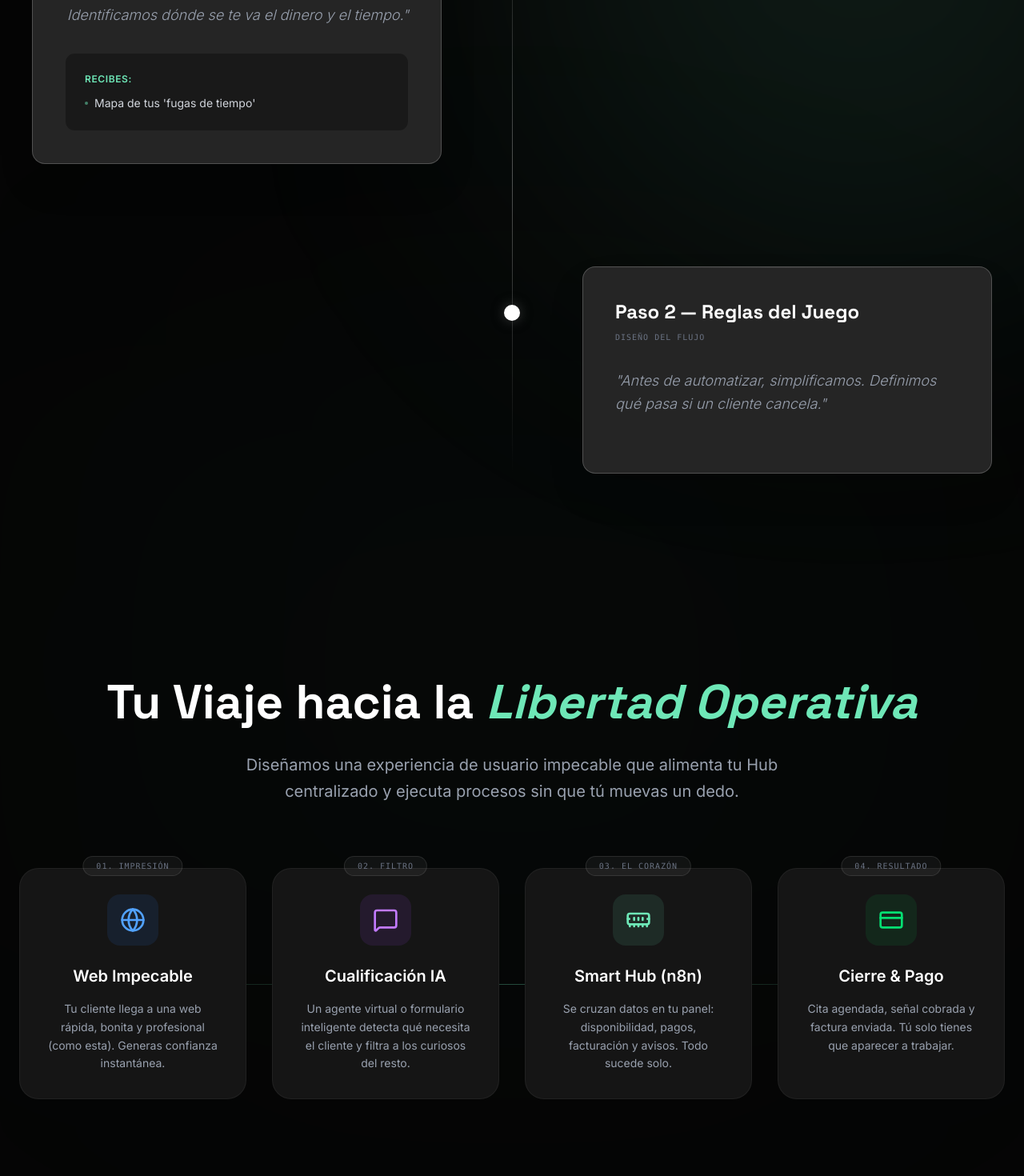
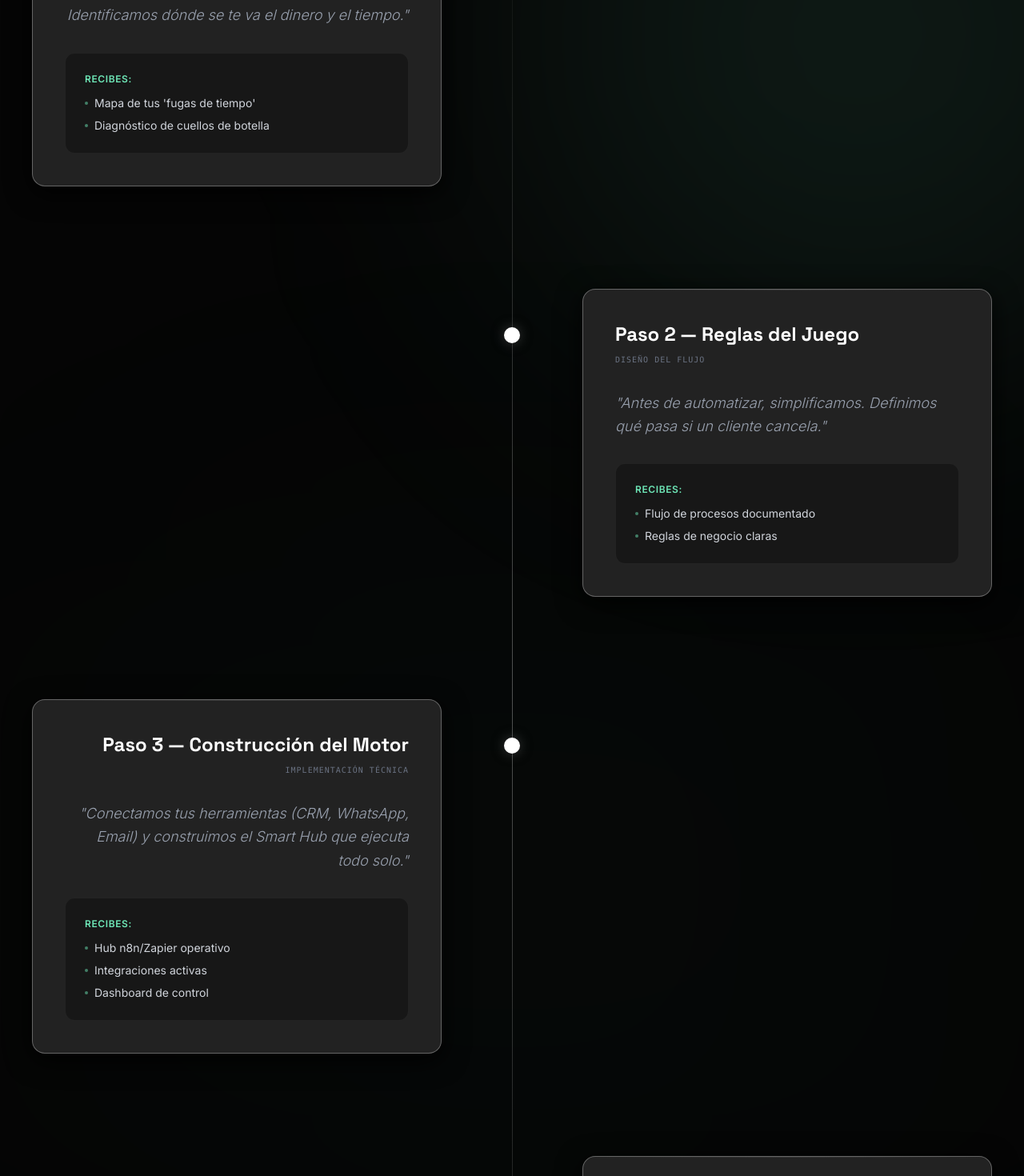
Before and after one commit to raff-liberty/PAGINA-WEB---RAFAEL-ALCALDE-MOLINA, a React (Vite) app: page /como-trabajamos in a window 1280 px wide. Shown: the part 1330-2800 px from the top of the page at 80% size. Built offline with nearby package versions, Linux system fonts and the light colour scheme; no server answers.

Commit message:
feat: comprehensive WorkMethod redesign - add steps 3&4, merge sections, enhance contrast

```diff
--- a/src/pages/WorkMethod.jsx
+++ b/src/pages/WorkMethod.jsx
@@ -33,7 +33,7 @@ const WorkMethod = () => {
                             Lo que te ahorramos
                         </h2>
                         <div className="grid grid-cols-1 md:grid-cols-2 gap-8 text-lg">
-                            <div className="bg-red-500/5 border border-red-500/20 p-8 rounded-2xl">
+                            <div className="bg-red-500/5 border border-red-500/30 p-8 rounded-2xl shadow-[0_8px_32px_rgba(220,38,38,0.15)]">
                                 <h3 className="text-red-400 font-bold mb-6 flex items-center gap-3 text-xl">
                                     <XCircle className="w-6 h-6" /> Tu situación actual
                                 </h3>
@@ -56,7 +56,7 @@ const WorkMethod = () => {
                                     </li>
                                 </ul>
                             </div>
-                            <div className="bg-primary/5 border border-primary/20 p-8 rounded-2xl relative overflow-hidden">
+                            <div className="bg-primary/5 border border-primary/30 p-8 rounded-2xl relative overflow-hidden shadow-[0_8px_32px_rgba(110,231,183,0.15)]">
                                 <div className="absolute top-0 right-0 w-32 h-32 bg-primary/10 blur-[50px] rounded-full"></div>
                                 <h3 className="text-primary font-bold mb-6 flex items-center gap-3 text-xl relative z-10">
                                     <CheckCircle className="w-6 h-6" /> Después de 4 semanas
@@ -91,7 +91,7 @@ const WorkMethod = () => {
                         <div className="md:w-1/2 flex justify-start md:justify-end md:pr-16 md:text-right">
                             <motion.div
                                 whileHover={{ y: -2 }}
-                                className="bg-[#252525] border border-white/20 p-10 rounded-2xl shadow-2xl max-w-lg w-full relative group hover:border-primary/50 transition-all duration-300"
+                                className="bg-[#222222] border border-white/30 p-10 rounded-2xl shadow-[0_8px_32px_rgba(0,0,0,0.9)] max-w-lg w-full relative group hover:border-primary/50 transition-all duration-300"
                             >
                                 <div className="absolute top-0 right-0 left-0 h-px bg-gradient-to-r from-transparent via-white/10 to-transparent pointer-events-none"></div>
                                 <h3 className="font-display text-2xl font-bold text-white mb-2 group-hover:text-primary transition-colors">Paso 1 — Auditoría Real</h3>
@@ -105,6 +105,10 @@ const WorkMethod = () => {
                                         <li className="flex items-center gap-2">
                                             <span className="w-1 h-1 rounded-full bg-primary/50"></span>
                                             Mapa de tus 'fugas de tiempo'
+                                        </li>
+                                        <li className="flex items-center gap-2">
+                                            <span className="w-1 h-1 rounded-full bg-primary/50"></span>
+                                            Diagnóstico de cuellos de botella
                                         </li>
                                     </ul>
                                 </div>
@@ -121,7 +125,7 @@ const WorkMethod = () => {
                         <div className="md:w-1/2 flex justify-start md:pl-16">
                             <motion.div
                                 whileHover={{ y: -2 }}
-                                className="bg-[#252525] border border-white/20 p-10 rounded-2xl shadow-2xl max-w-lg w-full relative group hover:border-primary/50 transition-all duration-300"
+                                className="bg-[#222222] border border-white/30 p-10 rounded-2xl shadow-[0_8px_32px_rgba(0,0,0,0.9)] max-w-lg w-full relative group hover:border-primary/50 transition-all duration-300"
                             >
                                 <div className="absolute top-0 right-0 left-0 h-px bg-gradient-to-r from-transparent via-white/10 to-transparent pointer-events-none"></div>
                                 <h3 className="font-display text-2xl font-bold text-white mb-2 group-hover:text-primary transition-colors">Paso 2 — Reglas del Juego</h3>
@@ -129,16 +133,101 @@ const WorkMethod = () => {
                                 <p className="text-gray-400 leading-relaxed text-lg font-light italic mb-8">
                                     "Antes de automatizar, simplificamos. Definimos qué pasa si un cliente cancela."
                                 </p>
+                                <div className="bg-black/30 p-6 rounded-xl border border-white/5 text-left">
+                                    <strong className="text-primary text-xs uppercase tracking-wider block mb-3">Recibes:</strong>
+                                    <ul className="text-sm text-gray-300 space-y-2">
+                                        <li className="flex items-center gap-2">
+                                            <span className="w-1 h-1 rounded-full bg-primary/50"></span>
+                                            Flujo de procesos documentado
+                                        </li>
+                                        <li className="flex items-center gap-2">
+                                            <span className="w-1 h-1 rounded-full bg-primary/50"></span>
+                                            Reglas de negocio claras
+                                        </li>
+                                    </ul>
+                                </div>
+                            </motion.div>
+                        </div>
+                    </div>
+
+                    {/* Step 3 */}
+                    <div className="flex flex-col md:flex-row gap-12 items-start relative">
+                        <div className="md:w-1/2 flex justify-start md:justify-end md:pr-16 md:text-right">
+                            <motion.div
+                                whileHover={{ y: -2 }}
+                                className="bg-[#222222] border border-white/30 p-10 rounded-2xl shadow-[0_8px_32px_rgba(0,0,0,0.9)] max-w-lg w-full relative group hover:border-primary/50 transition-all duration-300"
+                            >
+                                <div className="absolute top-0 right-0 left-0 h-px bg-gradient-to-r from-transparent via-white/10 to-transparent pointer-events-none"></div>
+                                <h3 className="font-display text-2xl font-bold text-white mb-2 group-hover:text-primary transition-colors">Paso 3 — Construcción del Motor</h3>
+                                <p className="text-[10px] font-mono text-gray-500 uppercase tracking-widest mb-8">Implementación técnica</p>
+                                <p className="text-gray-400 leading-relaxed text-lg font-light italic mb-8">
+                                    "Conectamos tus herramientas (CRM, WhatsApp, Email) y construimos el Smart Hub que ejecuta todo solo."
+                                </p>
+                                <div className="bg-black/30 p-6 rounded-xl border border-white/5 text-left">
+                                    <strong className="text-primary text-xs uppercase tracking-wider block mb-3">Recibes:</strong>
+                                    <ul className="text-sm text-gray-300 space-y-2">
+                                        <li className="flex items-center gap-2">
+                                            <span className="w-1 h-1 rounded-full bg-primary/50"></span>
+                                            Hub n8n/Zapier operativo
+                                        </li>
+                                        <li className="flex items-center gap-2">
+                                            <span className="w-1 h-1 rounded-full bg-primary/50"></span>
+                                            Integraciones activas
+                                        </li>
+                                        <li className="flex items-center gap-2">
+                                            <span className="w-1 h-1 rounded-full bg-primary/50"></span>
+                                            Dashboard de control
+                                        </li>
+                                    </ul>
+                                </div>
+                            </motion.div>
+                        </div>
+                        <div className="absolute left-[10px] md:left-1/2 -translate-x-1/2 w-5 h-5 rounded-full bg-background-dark border-2 border-white z-10 mt-12 shadow-[0_0_15px_rgba(100,100,100,0.5)] bg-white"></div>
+                        <div className="md:w-1/2 md:pl-16 hidden md:block"></div>
+                    </div>
+
+                    {/* Step 4 */}
+                    <div className="flex flex-col md:flex-row gap-12 items-start relative">
+                        <div className="md:w-1/2 md:pr-16 hidden md:block"></div>
+                        <div className="absolute left-[10px] md:left-1/2 -translate-x-1/2 w-5 h-5 rounded-full bg-background-dark border-2 border-primary z-10 mt-12 shadow-[0_0_15px_rgba(110,231,183,0.5)]"></div>
+                        <div className="md:w-1/2 flex justify-start md:pl-16">
+                            <motion.div
+                                whileHover={{ y: -2 }}
+                                className="bg-[#222222] border border-white/30 p-10 rounded-2xl shadow-[0_8px_32px_rgba(0,0,0,0.9)] max-w-lg w-full relative group hover:border-primary/50 transition-all duration-300"
+                            >
+                                <div className="absolute top-0 right-0 left-0 h-px bg-gradient-to-r from-transparent via-white/10 to-transparent pointer-events-none"></div>
+                                <h3 className="font-display text-2xl font-bold text-white mb-2 group-hover:text-primary transition-colors">Paso 4 — Despegue y Control</h3>
+                                <p className="text-[10px] font-mono text-gray-500 uppercase tracking-widest mb-8">Lanzamiento y optimización</p>
+                                <p className="text-gray-400 leading-relaxed text-lg font-light italic mb-8">
+                                    "Probamos, formamos a tu equipo y te entregamos las llaves. Seguimiento durante 30 días para ajustar."
+                                </p>
+                                <div className="bg-black/30 p-6 rounded-xl border border-white/5 text-left">
+                                    <strong className="text-primary text-xs uppercase tracking-wider block mb-3">Recibes:</strong>
+                                    <ul className="text-sm text-gray-300 space-y-2">
+                                        <li className="flex items-center gap-2">
+                                            <span className="w-1 h-1 rounded-full bg-primary/50"></span>
+                                            Sistema 100% funcional
+                                        </li>
+                                        <li className="flex items-center gap-2">
+                                            <span className="w-1 h-1 rounded-full bg-primary/50"></span>
+                                            Formación del equipo
+                                        </li>
+                                        <li className="flex items-center gap-2">
+                                            <span className="w-1 h-1 rounded-full bg-primary/50"></span>
+                                            Soporte 30 días
+                                        </li>
+                                    </ul>
+                                </div>
                             </motion.div>
                         </div>
                     </div>
                 </div>
 
-                {/* THE CUSTOMER JOURNEY INFOGRAPHIC (Replacement for former Simple Quote) */}
+                {/* MERGED: Ecosistema de Soluciones (formerly "Tu Viaje" + "Qué construimos") */}
                 <div className="mt-64 mb-40 relative">
                     <div className="text-center mb-20">
                         <h2 className="font-display text-4xl md:text-6xl font-bold text-white mb-8">
-                            Tu Viaje hacia la <span className="text-primary italic">Libertad Operativa</span>
+                            Ecosistema de <span className="text-primary italic">Soluciones Engorilate</span>
                         </h2>
                         <p className="text-xl text-gray-400 max-w-3xl mx-auto leading-relaxed">
                             Diseñamos una experiencia de usuario impecable que alimenta tu Hub centralizado y ejecuta procesos sin que tú muevas un dedo.
@@ -156,28 +245,32 @@ const WorkMethod = () => {
                                     title: "Web Impecable",
                                     desc: "Tu cliente llega a una web rápida, bonita y profesional (como esta). Generas confianza instantánea.",
                                     icon: Globe,
-                                    color: "bg-blue-500/10 text-blue-400"
+                                    color: "bg-blue-500/10 text-blue-400",
+                                    tool: "Webs & Hubs Operativos"
                                 },
                                 {
                                     stage: "02. Filtro",
                                     title: "Cualificación IA",
                                     desc: "Un agente virtual o formulario inteligente detecta qué necesita el cliente y filtra a los curiosos del resto.",
                                     icon: MessageSquare,
-                                    color: "bg-purple-500/10 text-purple-400"
+                                    color: "bg-purple-500/10 text-purple-400",
+                                    tool: "Apps & Herramientas Internas"
                                 },
                                 {
                                     stage: "03. El Corazón",
                                     title: "Smart Hub (n8n)",
                                     desc: "Se cruzan datos en tu panel: disponibilidad, pagos, facturación y avisos. Todo sucede solo.",
                                     icon: Memory,
-                                    color: "bg-primary/10 text-primary"
+                                    color: "bg-primary/10 text-primary",
+                                    tool: "Automatización de Flujos"
                                 },
                                 {
                                     stage: "04. Resultado",
                                     title: "Cierre & Pago",
                                     desc: "Cita agendada, señal cobrada y factura enviada. Tú solo tienes que aparecer a trabajar.",
                                     icon: CreditCard,
-                                    color: "bg-green-500/10 text-green-400"
+                                    color: "bg-green-500/10 text-green-400",
+                                    tool: "Dashboards de Control"
                                 }
                             ].map((step, i) => (
                                 <motion.div
@@ -186,7 +279,7 @@ const WorkMethod = () => {
                                     whileInView={{ opacity: 1, y: 0 }}
                                     viewport={{ once: true }}
                                     transition={{ delay: i * 0.1 }}
-                                    className="bg-[#151515] border border-white/5 p-8 rounded-3xl relative flex flex-col items-center text-center group"
+                                    className="bg-[#222222] border border-white/30 p-8 rounded-2xl relative flex flex-col items-center text-center group hover:border-primary/50 transition-all duration-300 shadow-[0_8px_32px_rgba(0,0,0,0.9)]"
                                 >
                                     <div className="absolute -top-4 left-1/2 -translate-x-1/2 px-4 py-1 rounded-full bg-white/5 border border-white/10 text-[10px] font-mono uppercase tracking-widest text-gray-500">
                                         {step.stage}
@@ -195,71 +288,34 @@ const WorkMethod = () => {
                                         <step.icon className="w-8 h-8" />
                                     </div>
                                     <h3 className="text-xl font-bold text-white mb-4">{step.title}</h3>
-                                    <p className="text-gray-400 text-sm leading-relaxed">{step.desc}</p>
+                                    <p className="text-gray-400 text-sm leading-relaxed mb-4">{step.desc}</p>
+
+                                    {/* Tool Badge */}
+                                    <div className="mt-auto pt-4 border-t border-white/10 w-full">
+                                        <p className="text-[10px] font-mono text-primary uppercase tracking-wider">
+                                            → {step.tool}
+                                        </p>
+                                    </div>
                                 </motion.div>
                             ))}
                         </div>
                     </div>
                 </div>
 
-                {/* Services Section */}
-                <div className="mt-40 mb-40 relative">
-                    <div className="text-center mb-16">
-                        <h2 className="font-display text-3xl md:text-5xl font-bold text-white mb-6">
-                            Qué construimos (cuando hace falta)
-                        </h2>
-                    </div>
+                {/* Final CTA - Premium Integrated Box */}
+                <div className="mt-40 mb-12 max-w-5xl mx-auto px-4">
+                    <motion.div
+                        initial={{ opacity: 0, y: 20 }}
+                        whileInView={{ opacity: 1, y: 0 }}
+                        viewport={{ once: true }}
+                        className="relative bg-gradient-to-br from-[#222222] to-[#181818] border border-white/30 rounded-2xl overflow-hidden shadow-[0_8px_32px_rgba(0,0,0,0.9)] p-8 md:p-12"
+                    >
+                        {/* Background effects */}
+                        <div className="absolute -top-40 -right-40 w-96 h-96 bg-primary/10 blur-[120px] rounded-full opacity-40"></div>
+                        <div className="absolute -bottom-40 -left-40 w-96 h-96 bg-primary/5 blur-[120px] rounded-full opacity-30"></div>
 
-                    <div className="grid grid-cols-1 md:grid-cols-3 gap-8">
-                        {[
-                            {
-                                title: "Automatización de Flujos",
-                                desc: "Conectamos tus herramientas actuales (CRM, WhatsApp, Email, Calendario) para que hablen entre sí sin que tengas que mover un dedo.",
-                                icon: Zap,
-                                color: "text-yellow-400"
-                            },
-                            {
-                                title: "Webs & Hubs Operativos",
-                                desc: "Creamos interfaces impecables (como esta que estás viendo) que no solo son 'bonitas', sino que están de verdad diseñadas para gestionar tu operación.",
-                                icon: Globe,
-                                color: "text-blue-400"
-                            },
-                            {
-                                title: "Dashboards de Control",
-                                desc: "Un panel visual donde ves en tiempo real lo que importa: conversiones, cuellos de botella y ROI. Deja de adivinar y empieza a decidir con datos.",
-                                icon: Laptop,
-                                color: "text-primary"
-                            },
-                            {
-                                title: "Apps & Herramientas Internas",
-                                desc: "Si lo que necesitas no existe, lo construimos. Herramientas a medida que resuelven problemas específicos de tu equipo.",
-                                icon: ArrowRight, // Using ArrowRight as a fallback or distinct icon
-                                color: "text-green-400"
-                            }
-                        ]
-                            .map((service, idx) => (
-                                <motion.div
-                                    key={idx}
-                                    whileHover={{ y: -5 }}
-                                    className="bg-[#1a1a1a] border border-white/5 p-10 rounded-2xl relative group overflow-hidden"
-                                >
-                                    <div className="absolute top-0 right-0 w-24 h-24 bg-primary/5 blur-[40px] rounded-full group-hover:bg-primary/10 transition-colors"></div>
-                                    <div className={`p-4 rounded-xl bg-white/5 inline-block mb-6 ${service.color}`}>
-                                        <service.icon className="w-8 h-8" />
-                                    </div>
-                                    <h3 className="font-display text-xl font-bold text-white mb-4 group-hover:text-primary transition-colors">
-                                        {service.title}
-                                    </h3>
-                                    <p className="text-gray-400 leading-relaxed text-sm">
-                                        {service.desc}
-                                    </p>
-                                </motion.div>
-                            ))}
-                    </div>
-                </div>
-
-                {/* Final CTA */}
-                <div className="text-center pb-12 mt-40">
+                        <div className="relative z-10 text-center">
+                            {/* Urgency Badge */}
                             <div className="inline-flex items-center gap-3 px-6 py-3 rounded-full bg-primary/10 text-primary text-sm font-bold mb-8 border border-primary/20">
                                 <span className="w-2 h-2 rounded-full bg-primary animate-pulse"></span>
                                 Solo aceptamos 3 proyectos nuevos en Febrero
@@ -282,6 +338,8 @@ const WorkMethod = () => {
                                 </span>
                             </div>
                         </div>
+                    </motion.div>
+                </div>
             </div>
         </div>
     );
```
Also changed, not shown: src/pages/Home.jsx (+7 -7 lines). Lines whose indentation alone changed are shown as unchanged.
